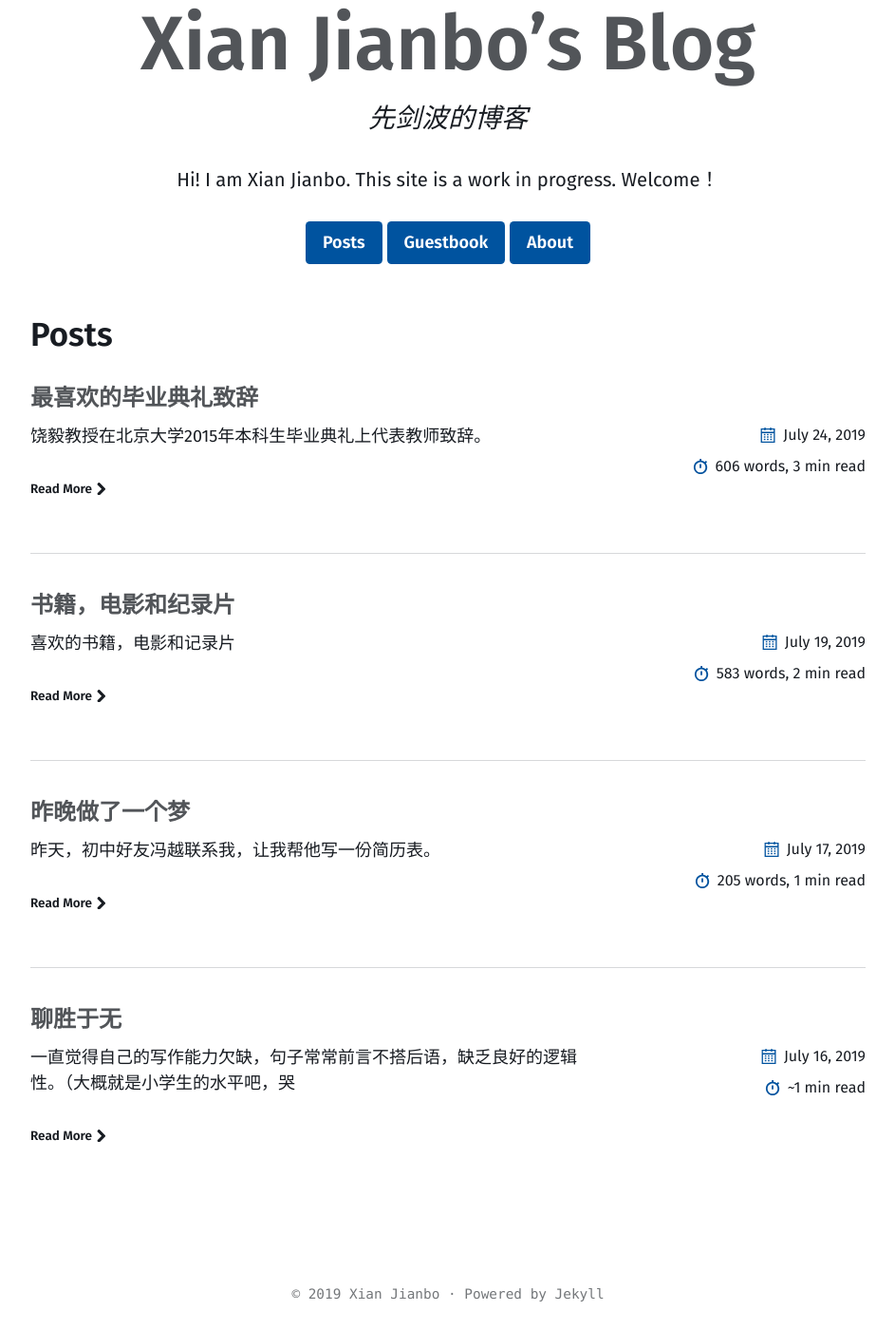
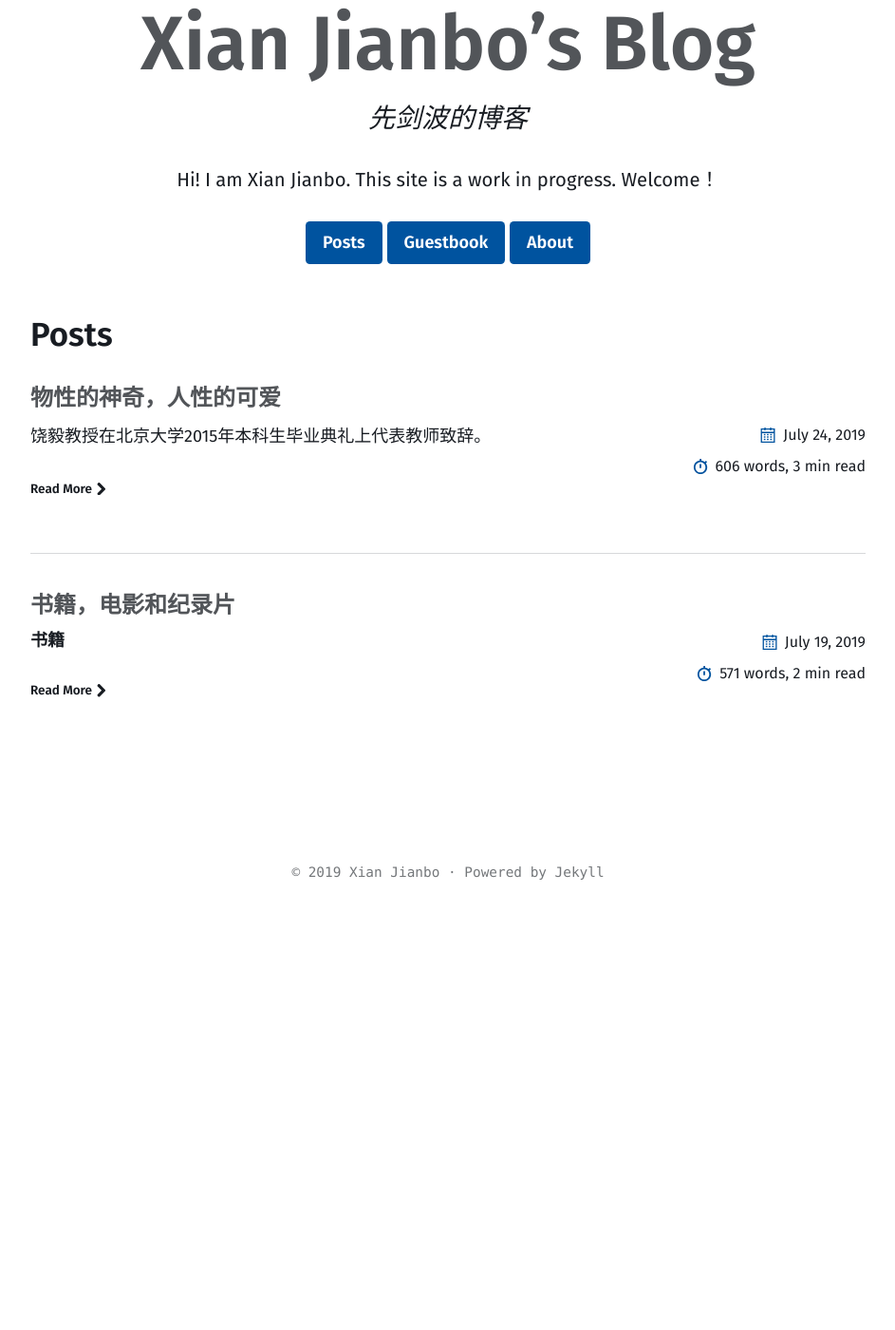
Before and after one commit to xianjianbo/xianjianbo.github.io, a Jekyll site: the page built from index.html, in a window 1280 px wide and 1400 px high, scrolled down 741 px. Shown: the whole window at 95% size, without its empty margins (168-1111 px from the left). Built offline with Jekyll 4.4.1, drawn with Linux system fonts in a browser that asks for light colours; the list of posts is cut into pages by our own code; after the commit the page ends 1697 px from its top, so only the background shows below that.

Commit message:
remove 2 posts

```diff
--- a/_posts/2019-07-16-better-than-nothing.md
+++ /dev/null
@@ -1,10 +0,0 @@
----
-title: "聊胜于无"
-last_modified_at: 2019-07-21T22:26:27+08:00
----
-
-一直觉得自己的写作能力欠缺，句子常常前言不搭后语，缺乏良好的逻辑性。（大概就是小学生的水平吧，哭
-
-平时胡思乱想得多，写得少。想写又不敢写，写得不好自己念起来也难受。
-
-不过现在想通了，写出来不管是好是差，一方面能将生活学习的感悟记录下来，总归聊胜于无；另一方面也希望当作一种写作锻炼。
--- a/_posts/2019-07-17-last-nights-dream.md
+++ /dev/null
@@ -1,12 +0,0 @@
----
-title: "昨晚做了一个梦"
-last_modified_at: 2019-07-19T22:36:27+08:00
----
-
-昨天，初中好友冯越联系我，让我帮他写一份简历表。
-
-晚上下课回寝室洗完澡开始弄，虽然是一份简单的简历，网上找个简单干净的模板，把信息往上填就是了。但前前后后沟通确认，一直修改到睡觉。
-
-夜里梦到冯越，还有另外一位初中同学张清岚（最近在朋友圈经常看到他）。梦里我们三四个人一起沿着初中县城滨江路旁的梯子往下走，穿过一条竹林中的小公路，来到一座小院子，院子里一群人搭台子唱戏...
-
-梦总是模模糊糊，奇奇怪怪，又让人容易想起往事。
--- a/_posts/2019-07-19-books-movies-and-documentaries.md
+++ b/_posts/2019-07-19-books-movies-and-documentaries.md
@@ -2,8 +2,6 @@
 title: "书籍，电影和纪录片"
 last_modified_at: 2019-07-19T22:26:27+08:00
 ---
-
-喜欢的书籍，电影和记录片
 
 ## 书籍
 
--- a/_posts/2019-07-24-favorite-graduation-ceremony-speech.md
+++ b/_posts/2019-07-24-the-magic-of-material-nature-and-the-loveliness-of-human-nature.md
@@ -1,5 +1,5 @@
 ---
-title: "最喜欢的毕业典礼致辞"
+title: "物性的神奇，人性的可爱"
 last_modified_at: 2019-07-24T13:47:56+08:00
 ---
 
```
